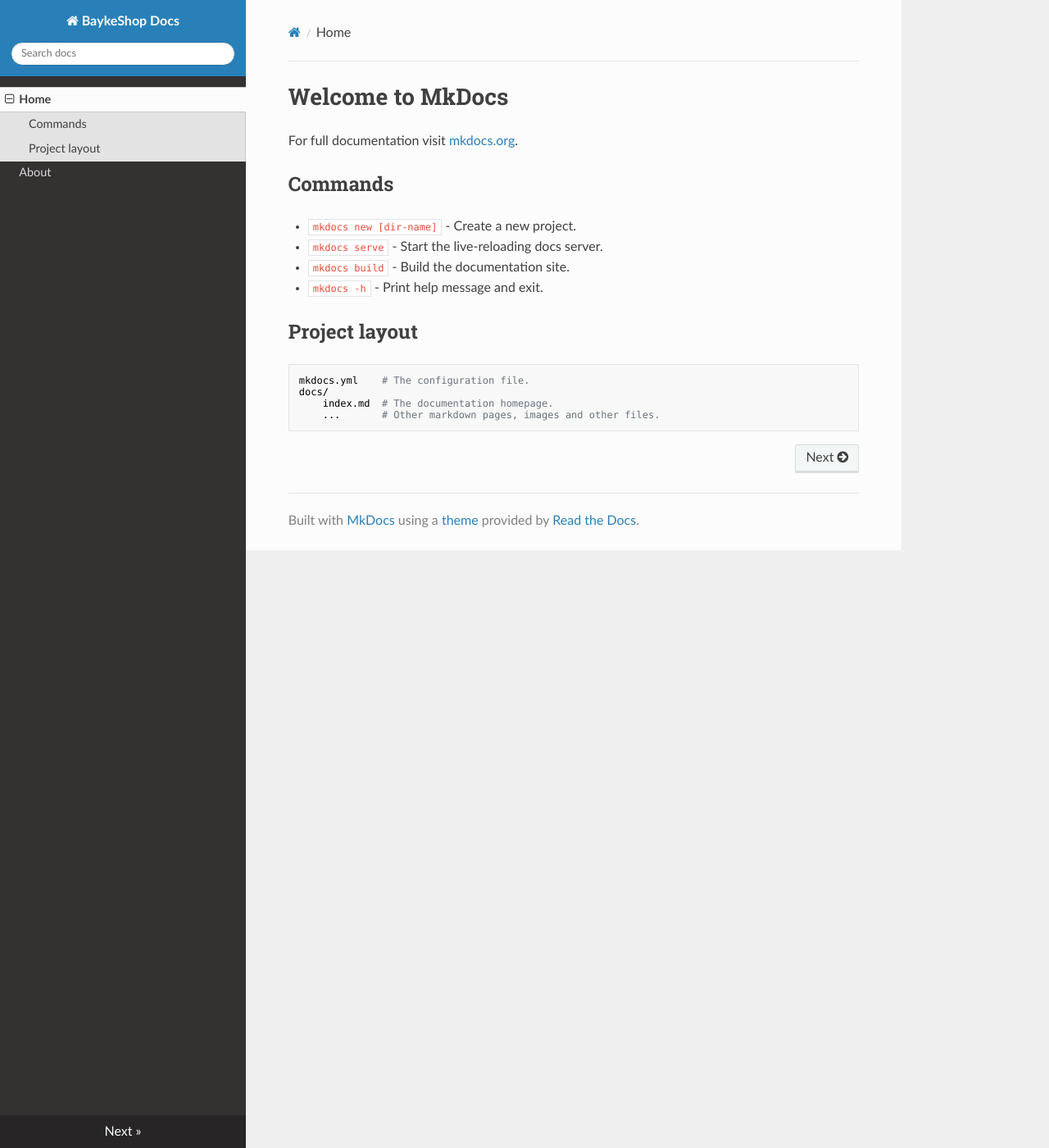
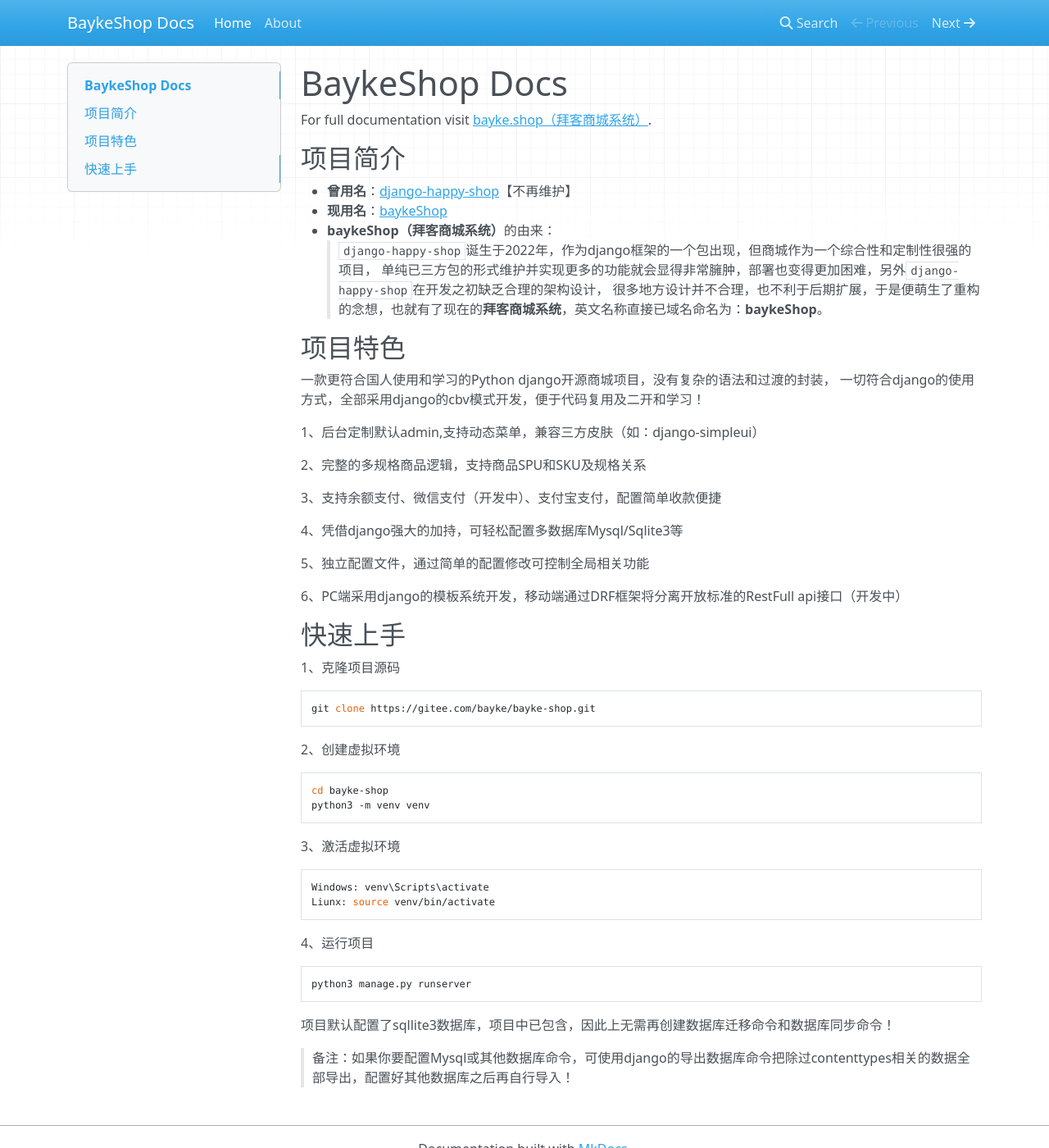
Before and after one commit to TheSpecialAngle/baykeShop, an MkDocs documentation site: the page built from baykeshop/templates/docs/baykedocs/docs/index.md, in a window 1280 px wide and 1400 px high. Shown: the whole window at 82% size. Built offline with MkDocs 1.6.1, drawn with Linux system fonts in a browser that asks for light colours; nearby versions of some CDN libraries.

Commit message:
文档完善

````diff
--- a/baykeshop/templates/docs/baykedocs/docs/index.md
+++ b/baykeshop/templates/docs/baykedocs/docs/index.md
@@ -1,17 +1,53 @@
-# Welcome to MkDocs
+# BaykeShop Docs
 
-For full documentation visit [mkdocs.org](https://www.mkdocs.org).
+For full documentation visit [bayke.shop（拜客商城系统）](http://www.bayke.shop).
 
-## Commands
+## 项目简介
 
-* `mkdocs new [dir-name]` - Create a new project.
-* `mkdocs serve` - Start the live-reloading docs server.
-* `mkdocs build` - Build the documentation site.
-* `mkdocs -h` - Print help message and exit.
+- **曾用名**：[django-happy-shop](https://gitee.com/xingfugz/happy-shop)【不再维护】
+- **现用名**：[baykeShop](https://gitee.com/bayke/bayke-shop/)
+- **baykeShop（拜客商城系统）**的由来：
+> `django-happy-shop`诞生于2022年，作为django框架的一个包出现，但商城作为一个综合性和定制性很强的项目，
+单纯已三方包的形式维护并实现更多的功能就会显得非常臃肿，部署也变得更加困难，另外`django-happy-shop`在开发之初缺乏合理的架构设计，
+很多地方设计并不合理，也不利于后期扩展，于是便萌生了重构的念想，也就有了现在的**拜客商城系统**，英文名称直接已域名命名为：**baykeShop**。
 
-## Project layout
+## 项目特色
+一款更符合国人使用和学习的Python django开源商城项目，没有复杂的语法和过渡的封装，
+一切符合django的使用方式，全部采用django的cbv模式开发，便于代码复用及二开和学习！
 
-    mkdocs.yml    # The configuration file.
-    docs/
-        index.md  # The documentation homepage.
-        ...       # Other markdown pages, images and other files.
+1、后台定制默认admin,支持动态菜单，兼容三方皮肤（如：django-simpleui）
+
+2、完整的多规格商品逻辑，支持商品SPU和SKU及规格关系
+
+3、支持余额支付、微信支付（开发中）、支付宝支付，配置简单收款便捷
+
+4、凭借django强大的加持，可轻松配置多数据库Mysql/Sqlite3等
+
+5、独立配置文件，通过简单的配置修改可控制全局相关功能
+
+6、PC端采用django的模板系统开发，移动端通过DRF框架将分离开放标准的RestFull api接口（开发中）
+
+
+## 快速上手
+
+1、克隆项目源码
+```
+git clone https://gitee.com/bayke/bayke-shop.git
+```
+2、创建虚拟环境
+```
+cd bayke-shop
+python3 -m venv venv
+```
+3、激活虚拟环境
+```
+Windows: venv\Scripts\activate
+Liunx: source venv/bin/activate
+```
+4、运行项目
+```
+python3 manage.py runserver
+```
+项目默认配置了sqllite3数据库，项目中已包含，因此上无需再创建数据库迁移命令和数据库同步命令！
+
+> 备注：如果你要配置Mysql或其他数据库命令，可使用django的导出数据库命令把除过contenttypes相关的数据全部导出，配置好其他数据库之后再自行导入！
--- a/baykeshop/templates/docs/baykedocs/mkdocs.yml
+++ b/baykeshop/templates/docs/baykedocs/mkdocs.yml
@@ -4,4 +4,4 @@
     - Home: index.md
     - About: about.md
 
-theme: readthedocs
+# theme: readthedocs
````
Also changed, not shown: README.md.
